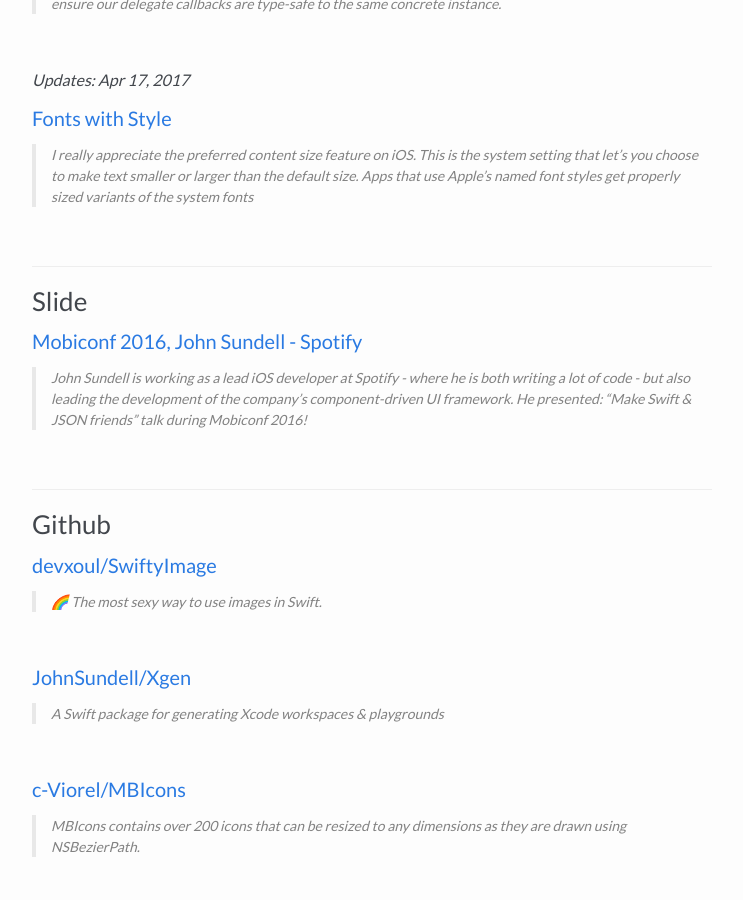
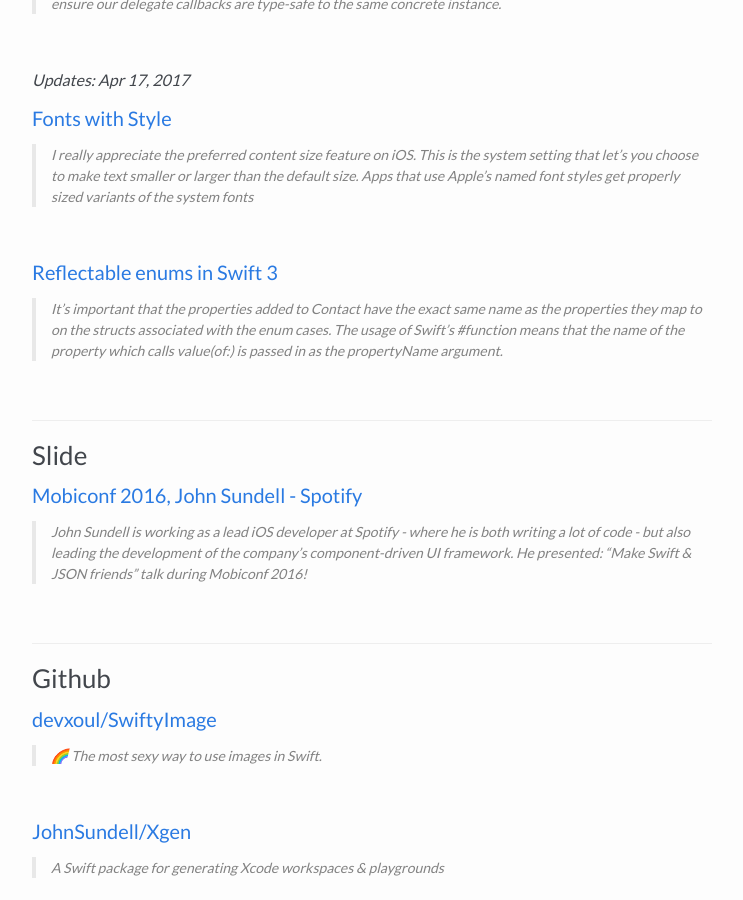
Before and after one commit to pixyzehn/pixyzehn.com, a Jekyll site: the page built from _posts/2017-04-15-swifty-week-21.md, in a window 1280 px wide and 900 px high, scrolled down 1155 px. Shown: the whole window, without its empty margins (268-1011 px from the left). Built offline with Jekyll 4.4.1, drawn with Linux system fonts in a browser that asks for light colours; emoji names are drawn with the system emoji font; comment, search, counter and statistics services are not loaded.

Commit message:
Add `Reflectable enums in Swift 3`

```diff
--- a/_posts/2017-04-15-swifty-week-21.md
+++ b/_posts/2017-04-15-swifty-week-21.md
@@ -55,6 +55,12 @@ This is the **#21** article. Or memo?
 #### [Fonts with Style](http://curtclifton.net/fonts-with-style)
 
 > I really appreciate the preferred content size feature on iOS. This is the system setting that let’s you choose to make text smaller or larger than the default size. Apps that use Apple’s named font styles get properly sized variants of the system fonts
+
+<br>
+
+#### [Reflectable enums in Swift 3](https://ijoshsmith.com/2017/04/08/reflectable-enums-in-swift-3/)
+
+> It’s important that the properties added to Contact have the exact same name as the properties they map to on the structs associated with the enum cases. The usage of Swift’s #function means that the name of the property which calls value(of:) is passed in as the propertyName argument.
 
 <br>
 
```
